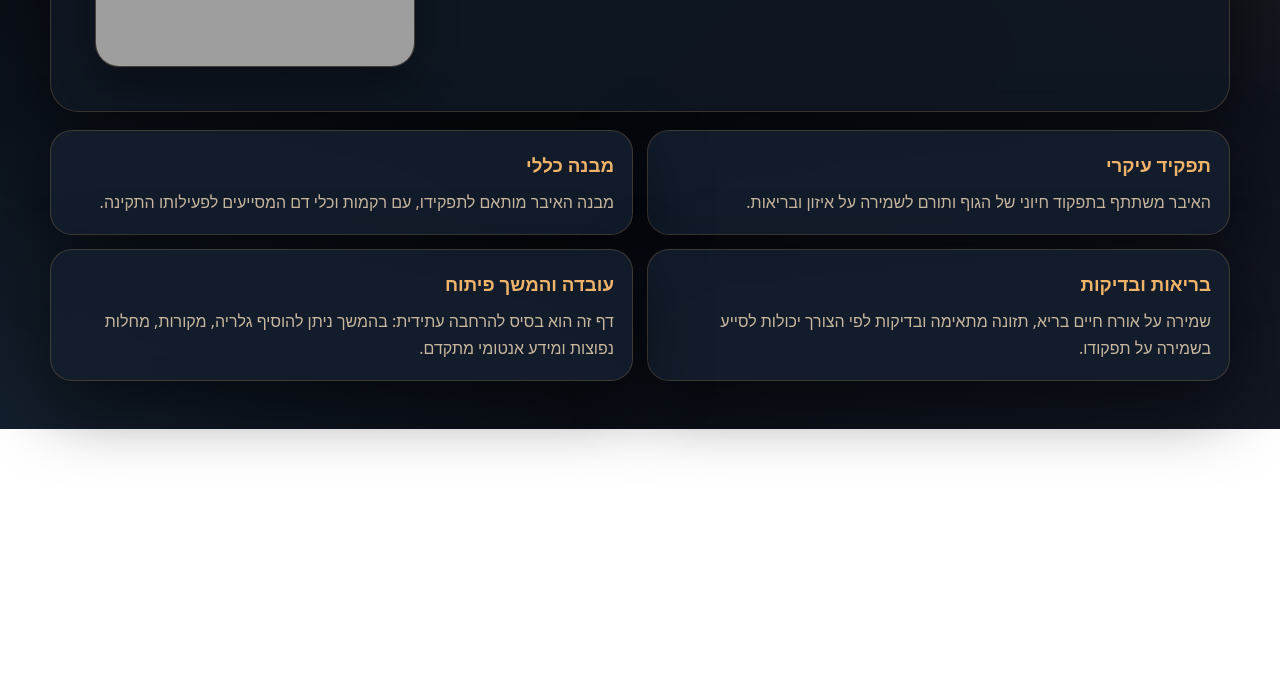
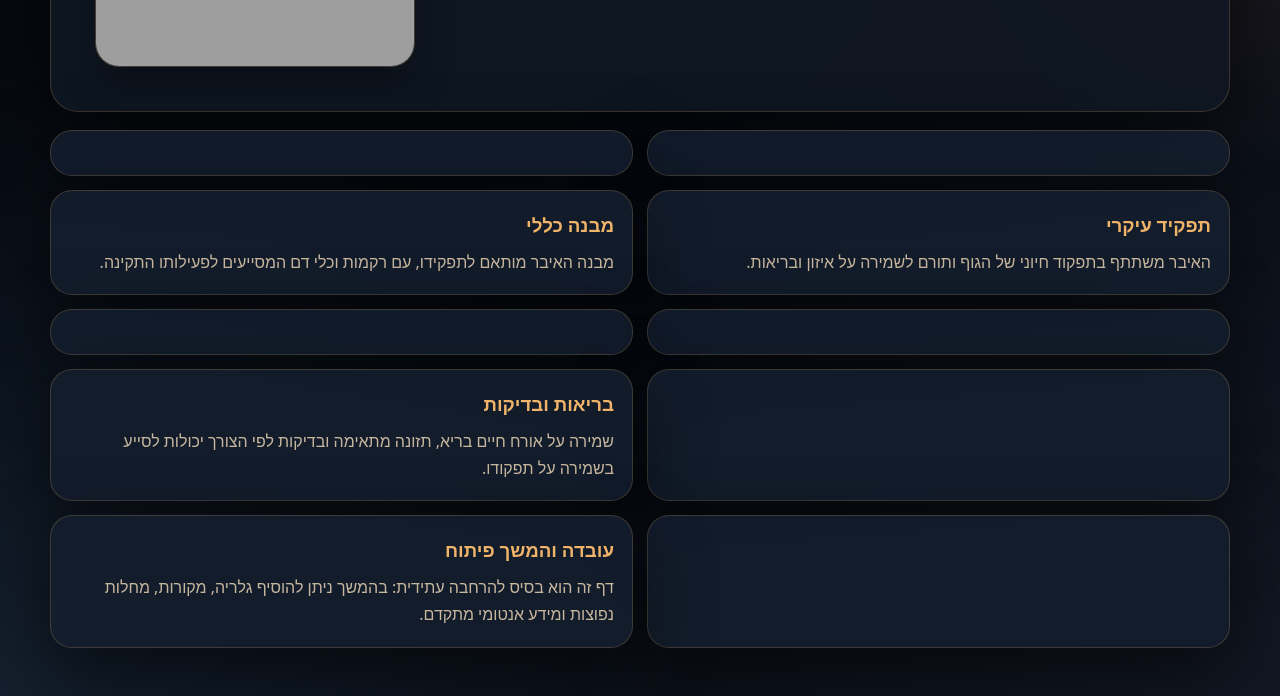
Before and after one commit to rexram987-create/human-body-interactive-atlas, a plain HTML site: page organ.html in a window 1280 px wide. Shown: the part 400-1096 px from the top of the page. Before the commit the page ends 829 px from the top, so only its background shows below. Drawn offline with Linux system fonts and the light colour scheme; grey boxes are pictures that could not be loaded.

Commit message:
Expand organ page template for rich anatomy content

```diff
--- a/organ.html
+++ b/organ.html
@@ -21,16 +21,23 @@
         <div class="eyebrow en-text en">Full Anatomy Page</div>
         <h1 id="organPageTitle"></h1>
         <p class="lead" id="organPageIntro"></p>
+        <div class="organ-quick-facts" id="quickFacts"></div>
       </div>
       <div class="organ-page-image-wrap">
         <img id="organPageImage" class="organ-page-image" src="" alt="" />
       </div>
     </section>
 
-    <section class="organ-sections">
+    <section class="organ-sections rich-organ-sections">
+      <article class="mini"><h3 id="etymologyTitle"></h3><p id="etymologyText"></p></article>
+      <article class="mini"><h3 id="historyTitle"></h3><p id="historyText"></p></article>
       <article class="mini"><h3 id="functionTitle"></h3><p id="functionText"></p></article>
       <article class="mini"><h3 id="structureTitle"></h3><p id="structureText"></p></article>
+      <article class="mini"><h3 id="bloodTitle"></h3><p id="bloodText"></p></article>
+      <article class="mini"><h3 id="innervationTitle"></h3><p id="innervationText"></p></article>
+      <article class="mini"><h3 id="developmentTitle"></h3><p id="developmentText"></p></article>
       <article class="mini"><h3 id="healthTitle"></h3><p id="healthText"></p></article>
+      <article class="mini"><h3 id="testsTitle"></h3><p id="testsText"></p></article>
       <article class="mini"><h3 id="factTitle"></h3><p id="factText"></p></article>
     </section>
   </main>
```
